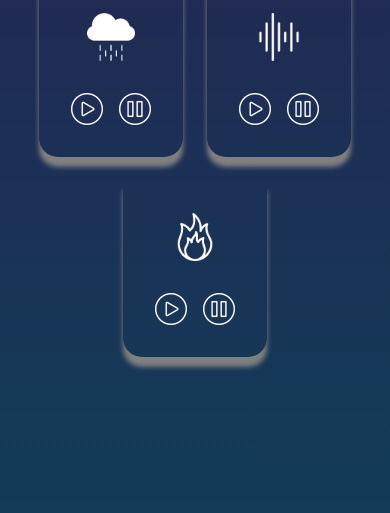
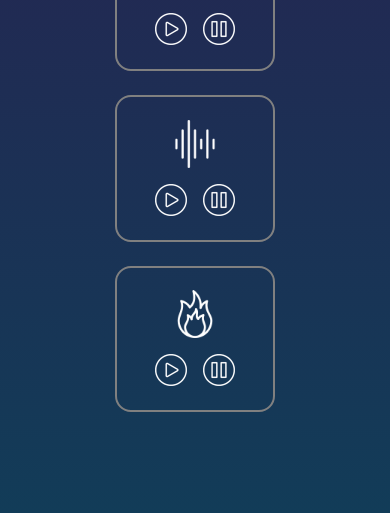
Before and after one commit to jacobrobertsdev/Sounds-for-Sleep, a plain HTML site: page index.html in a window 390 px wide. Shown: the part 331-844 px from the top of the page. Drawn offline with Linux system fonts and the light colour scheme.

Commit message:
Update styles.css

```diff
--- a/styles.css
+++ b/styles.css
@@ -49,10 +49,9 @@ h1 {
 }
 
 .player {
-  border-bottom-left-radius: 1.2rem;
-  border-bottom-right-radius: 1.2rem;
-  box-shadow: 0px 10px 5px 0 hsl(0, 0%, 50%);
-  padding: 1rem;
+  border: 2px solid gray;
+  border-radius: 1rem;
+  padding: 1.2rem;
 }
 
 audio {
@@ -61,7 +60,7 @@ audio {
 
 .icons {
   max-width: 3rem;
-  margin: 2rem auto;
+  margin: 0.8rem auto 2rem auto;
 }
 
 .animation {
@@ -83,7 +82,7 @@ audio {
   justify-content: space-between;
   align-items: center;
   gap: 1rem;
-  padding: 2rem;
+  padding: 2rem 2rem 0.5rem 2rem;
 }
 
 .controls img {
@@ -123,7 +122,7 @@ input[type="range"] {
   appearance: none;
   background: transparent;
   cursor: pointer;
-  width: 9rem;
+  width: 8rem;
   align-self: center;
 }
 
@@ -216,7 +215,11 @@ input[type="range"]:hover::-moz-range-thumb {
     padding-top: 0;
   }
 
+  .icons {
+    margin: 1rem auto;
+  }
+
   .player {
-    padding: 0;
+    padding: 0.4rem 0.4rem 1rem 0.4rem;
   }
 }
```
